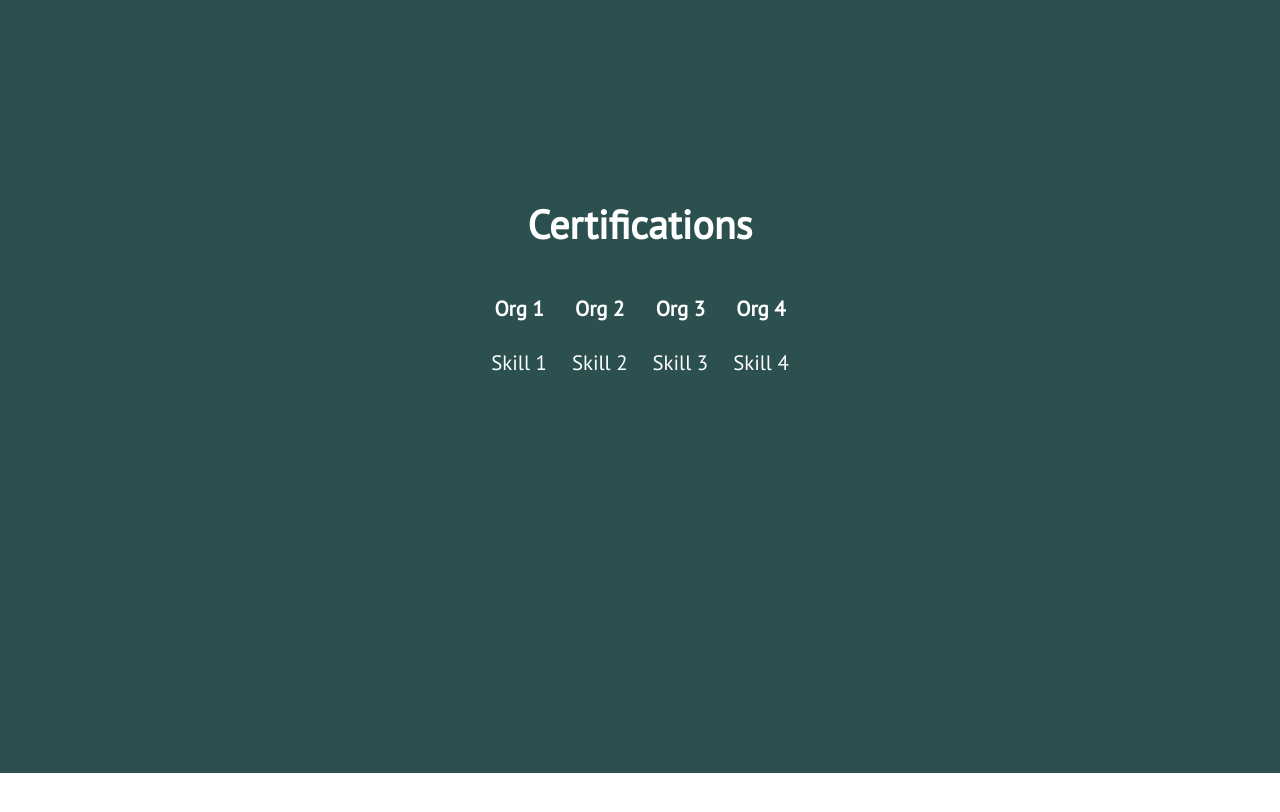
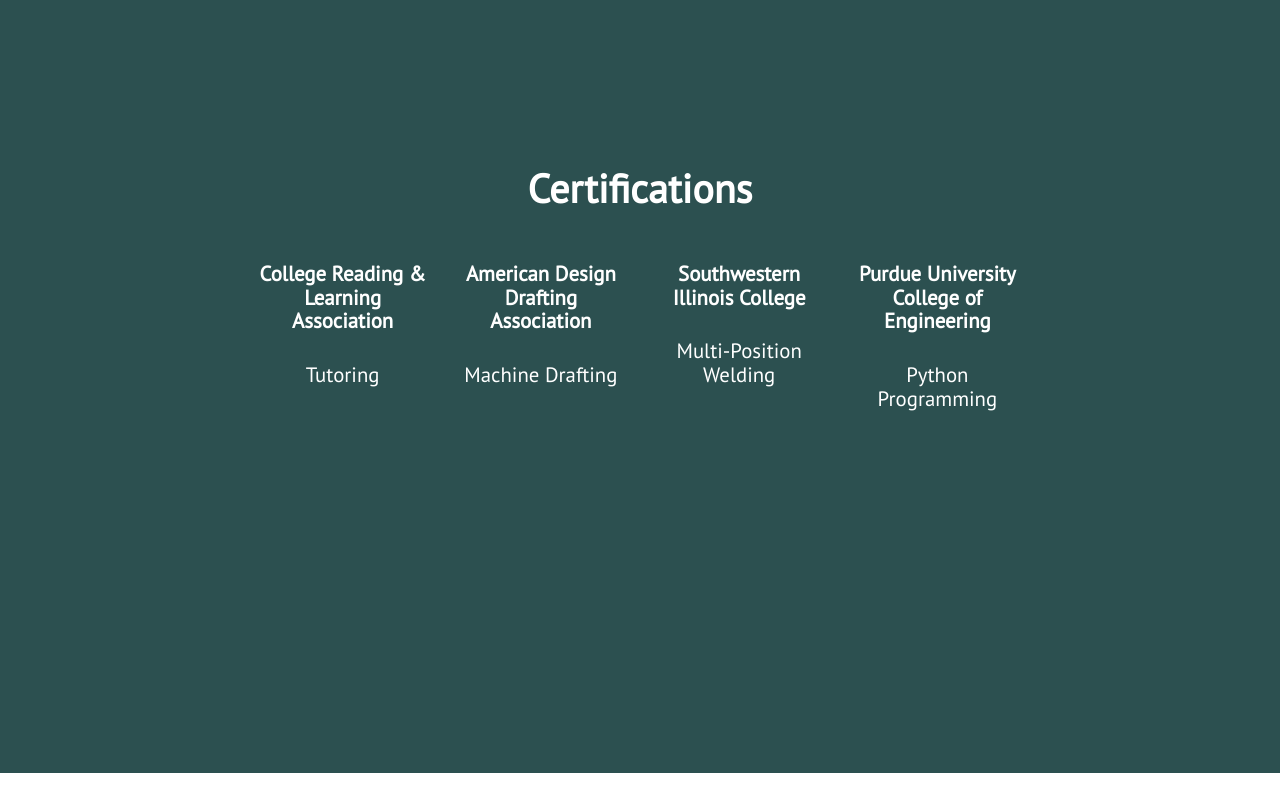
Before and after one commit to cmcabrera97/cmcabrera97.github.io, a Jekyll site: the page built from index.html, in a window 1280 px wide and 900 px high, scrolled down 2127 px. Shown: the top 812 px of the window. Built offline with Jekyll 4.4.1, drawn with Linux system fonts in a browser that asks for light colours; nearby versions of some CDN libraries.

Commit message:
Update certs.html

```diff
--- a/_includes/certs.html
+++ b/_includes/certs.html
@@ -4,27 +4,27 @@
             <div class="section-heading">Certifications</div>
             <div class="cert-grid">
                 <div class="what-i-do">
-                    <h3 class="center-align skills-subsection">Org 1</h3>
+                    <h3 class="center-align skills-subsection">College Reading & Learning Association</h3>
                     <p class="paragraph-text center-align">
-                        Skill 1
+                        Tutoring
                     </p>
                 </div>
                 <div class="what-i-do">
-                    <h3 class="center-align skills-subsection">Org 2</h3>
+                    <h3 class="center-align skills-subsection">American Design Drafting Association</h3>
                     <p class="paragraph-text center-align">
-                        Skill 2
+                        Machine Drafting
                     </p>
                 </div>
                 <div class="what-i-do">
-                    <h3 class="center-align skills-subsection">Org 3</h3>
+                    <h3 class="center-align skills-subsection">Southwestern Illinois College</h3>
                     <p class="paragraph-text center-align">
-                        Skill 3
+                        Multi-Position Welding
                     </p>
                 </div>
                 <div class="what-i-do">
-                    <h3 class="center-align skills-subsection">Org 4</h3>
+                    <h3 class="center-align skills-subsection">Purdue University College of Engineering</h3>
                     <p class="paragraph-text center-align">
-                        Skill 4
+                        Python Programming
                     </p>
                 </div>
                 </div>
```
